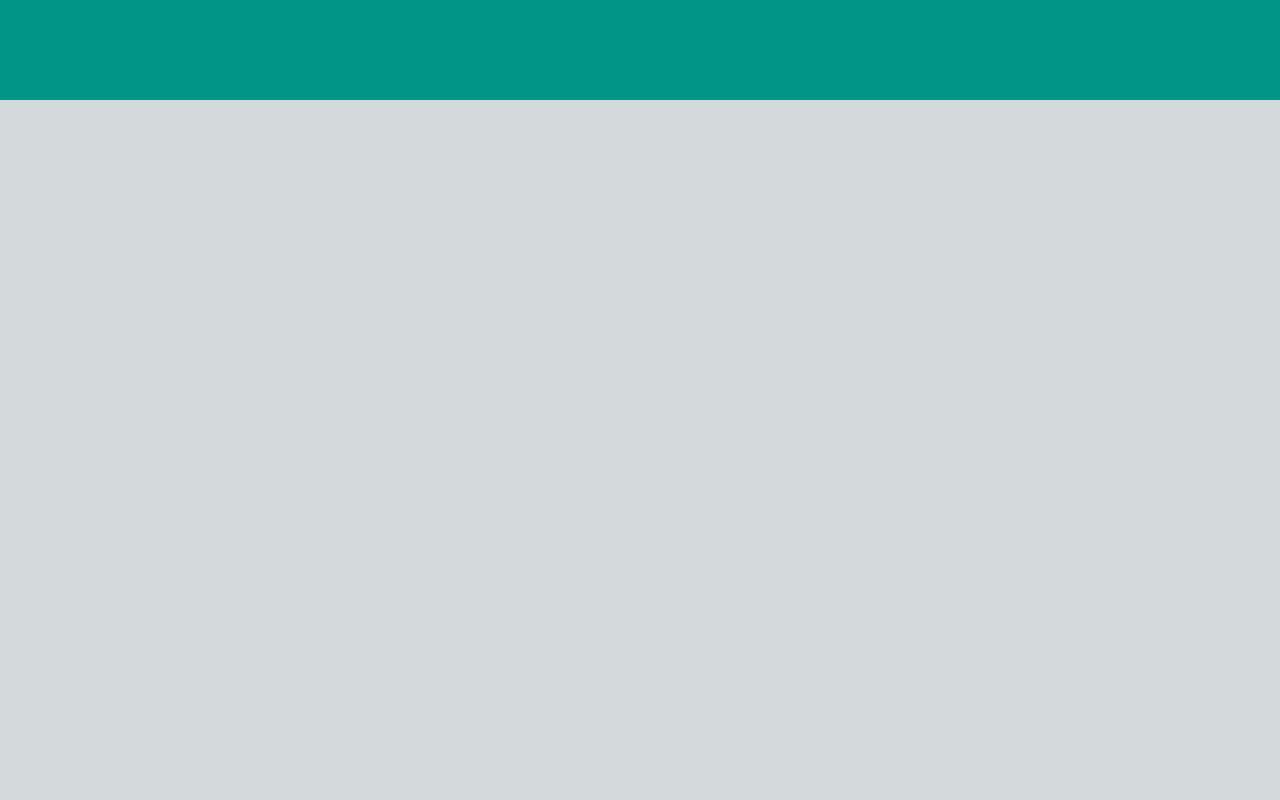
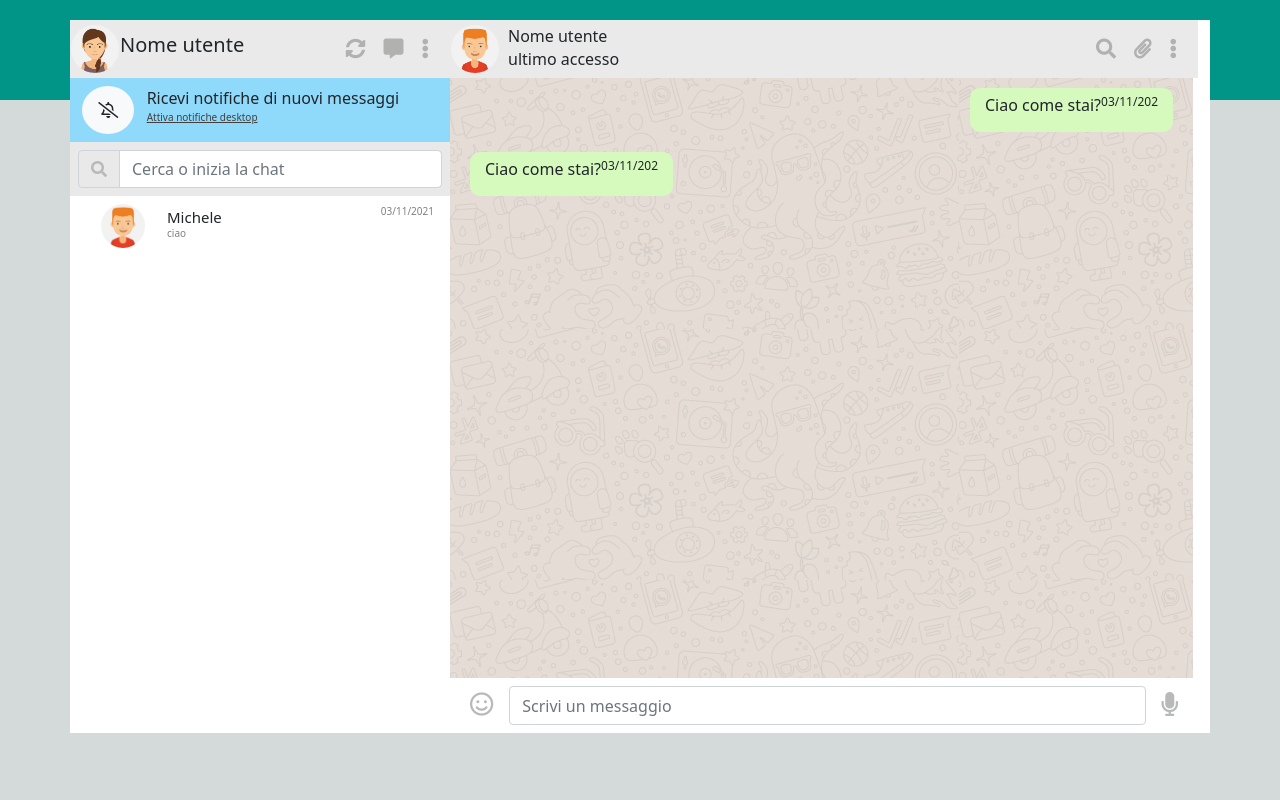
Before and after one commit to Ele-nonsochi/vue-boolzapp, a plain HTML site: page index.html in a window 1280 px wide. Shown: the top 800 px of the page. Drawn offline with nearby package versions, Linux system fonts and the light colour scheme.

Commit message:
Style aggiunti

```diff
--- a/css/style.css
+++ b/css/style.css
@@ -7,8 +7,12 @@
 .page-background{
     background-color:#d4dad9;
     /*background: linear-gradien(#d4dad9, yellow);*/
-    position: relative;
+    position: absolute;
     height: 100vh;
+    width: 100%;
+    top: 0;
+    right: 0;
+    z-index: -1;
 }
 
 .page-top{
@@ -18,7 +22,7 @@
     position: absolute;
     top: 0;
     left: 0;
-    z-index: 99;
+    z-index: -1;
 }
 
 .page-container{
@@ -30,9 +34,30 @@
     background-color: white;
 }
 
-.side-left-box{
+.side-left-nav{
     flex-shrink: 0;
-    background-color: #EAE9EA;
+}
+
+.bg-nav{
+    background-color: #ebeaeb;
+}
+
+.user-container{
+    width: 100px;
+    height: 50px;
+}
+
+.avatar-nav img{
+    height: 100%;
+    width: 100%;
+}
+
+.avatar-nav{
+    height: 50px;
+    width: 50px;
+    border: 1px solid transparent;
+    border-radius: 50%;
+    overflow: hidden;
 }
 
 .user-name{
@@ -70,6 +95,11 @@
     flex-grow: 1;
     overflow: auto;
     background-color: white;
+    height: calc(90vh - 70px - 66px - 54px);
+}
+
+.chat-list:hover{
+    background-color: rgba(65, 64, 64, 0.116);
 }
 
 .user-name-chat{
@@ -86,4 +116,66 @@
     padding: 5px 0;
 }
 
+.text-long{
+    white-space: nowrap;
+    text-overflow: ellipsis;
+    overflow: hidden;
+}
+
 /*Side Right*/
+
+.bg-chat{
+    background-image: url("../img/mine.jpg");
+    overflow: auto;
+    height: calc(90vh - 66px - 54px);
+    margin-right: 5px;
+}
+
+.text-send{
+    display: flex;
+    justify-content: flex-end;
+}
+
+.text-recived{
+   display: flex;
+}
+
+.msg-space{
+    padding: 10px 20px;
+}
+
+.msg-container{
+    background-color: #d6fabe;
+    border-radius: 10px;
+    padding: 5px 15px;
+}
+
+.info-text{
+    font-size: 12px;
+    text-align: end;
+}
+
+/*Effetti da cambiare*/
+
+.btn-outline-secondary {
+    color: #6c757d;
+    border-color: #ced4da;
+}
+
+.btn-outline-secondary {
+    color: #b7b9bb;
+}
+
+
+.form-control:focus {
+    border-color: #000000;
+    border-left: 1px solid;
+    box-shadow: 0 0 0 0rem rgb(13 110 253 / 25%);
+}
+
+.btn-outline-secondary:focus {
+    box-shadow: 0 0 0 0rem rgb(108 117 125 / 50%);
+}
+.btn-outline-secondary:active:focus {
+    box-shadow: 0 0 0 0rem rgb(108 117 125 / 50%);
+}
```
